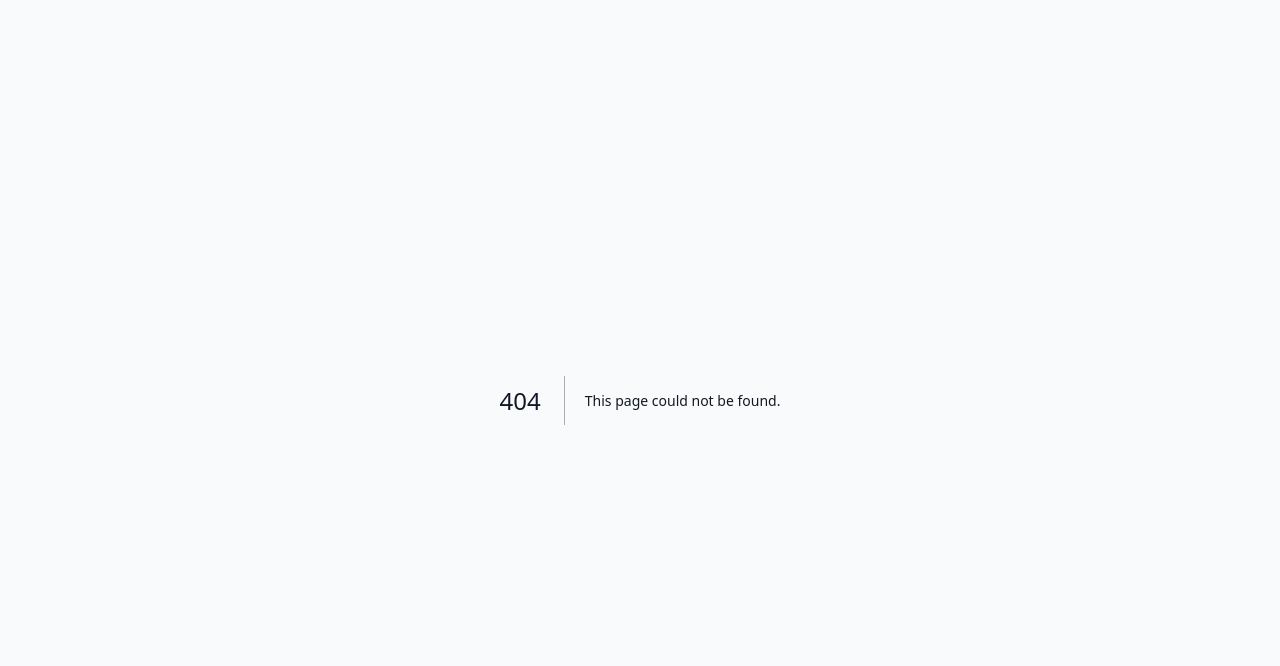
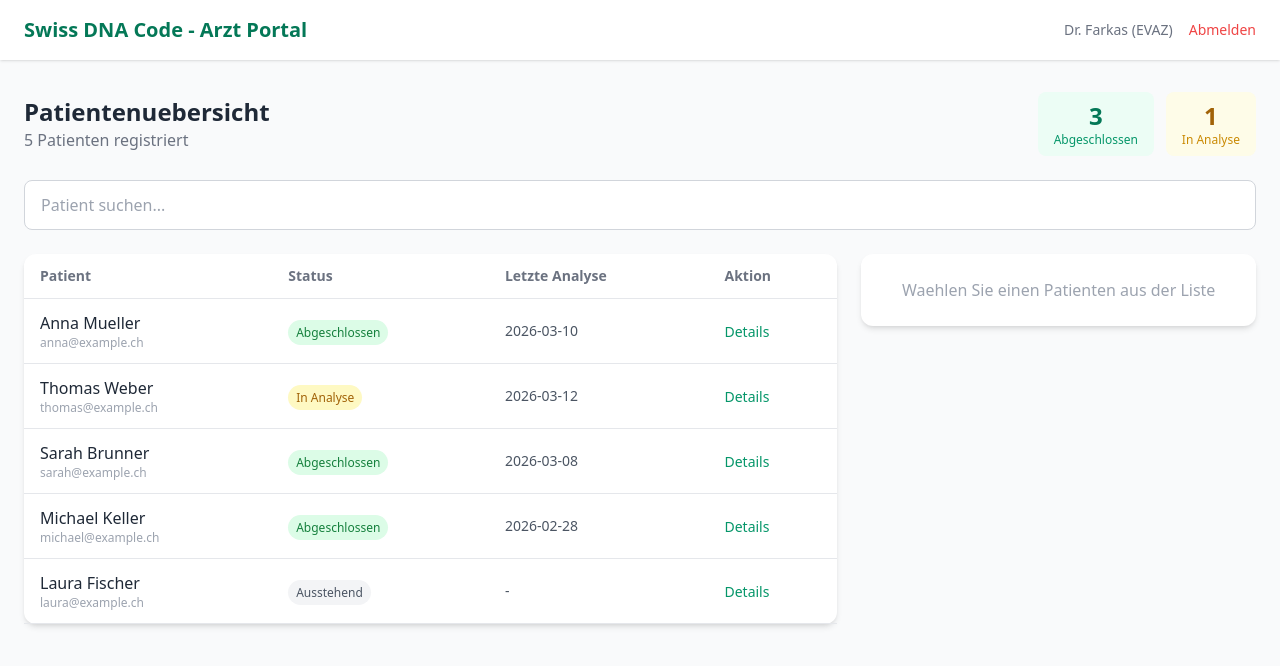
Before and after one commit to Harp-Corp/swiss-dna-platform, a Next.js app in the folder frontend/: page /doctor in a window 1280 px wide. Before the commit this address had no page. Shown: the top 666 px of the page. Built offline with nearby package versions, Linux system fonts and the light colour scheme.

Commit message:
Create page.tsx

```diff
--- /dev/null
+++ b/frontend/src/app/doctor/page.tsx
@@ -0,0 +1,132 @@
+'use client';
+import { useState } from 'react';
+
+const DEMO_PATIENTS = [
+  { id: '1', name: 'Anna Mueller', email: 'anna@example.ch', status: 'completed', lastAnalysis: '2026-03-10', dietScore: 82, healthScore: 75, sportScore: 90 },
+  { id: '2', name: 'Thomas Weber', email: 'thomas@example.ch', status: 'processing', lastAnalysis: '2026-03-12', dietScore: 0, healthScore: 0, sportScore: 0 },
+  { id: '3', name: 'Sarah Brunner', email: 'sarah@example.ch', status: 'completed', lastAnalysis: '2026-03-08', dietScore: 71, healthScore: 68, sportScore: 85 },
+  { id: '4', name: 'Michael Keller', email: 'michael@example.ch', status: 'completed', lastAnalysis: '2026-02-28', dietScore: 65, healthScore: 80, sportScore: 72 },
+  { id: '5', name: 'Laura Fischer', email: 'laura@example.ch', status: 'pending', lastAnalysis: null, dietScore: 0, healthScore: 0, sportScore: 0 },
+];
+
+const statusBadge: Record<string, string> = {
+  completed: 'bg-green-100 text-green-700',
+  processing: 'bg-yellow-100 text-yellow-700',
+  pending: 'bg-gray-100 text-gray-600',
+};
+
+const statusLabel: Record<string, string> = {
+  completed: 'Abgeschlossen',
+  processing: 'In Analyse',
+  pending: 'Ausstehend',
+};
+
+export default function DoctorDashboard() {
+  const [search, setSearch] = useState('');
+  const [selectedPatient, setSelectedPatient] = useState<string | null>(null);
+
+  const filtered = DEMO_PATIENTS.filter(
+    (p) => p.name.toLowerCase().includes(search.toLowerCase()) || p.email.toLowerCase().includes(search.toLowerCase()),
+  );
+
+  const patient = selectedPatient ? DEMO_PATIENTS.find((p) => p.id === selectedPatient) : null;
+
+  return (
+    <div className="min-h-screen bg-gray-50">
+      <nav className="bg-white shadow">
+        <div className="mx-auto flex max-w-7xl items-center justify-between px-6 py-4">
+          <h1 className="text-xl font-bold text-emerald-700">Swiss DNA Code - Arzt Portal</h1>
+          <div className="flex items-center gap-4">
+            <span className="text-sm text-gray-500">Dr. Farkas (EVAZ)</span>
+            <button onClick={() => { localStorage.removeItem('token'); window.location.href = '/'; }} className="text-sm text-red-500 hover:text-red-700">Abmelden</button>
+          </div>
+        </div>
+      </nav>
+
+      <main className="mx-auto max-w-7xl px-6 py-8">
+        <div className="mb-6 flex items-center justify-between">
+          <div>
+            <h2 className="text-2xl font-bold text-gray-800">Patientenuebersicht</h2>
+            <p className="text-gray-500">{DEMO_PATIENTS.length} Patienten registriert</p>
+          </div>
+          <div className="flex items-center gap-3">
+            <div className="rounded-lg bg-emerald-50 px-4 py-2 text-center">
+              <div className="text-2xl font-bold text-emerald-700">{DEMO_PATIENTS.filter(p => p.status === 'completed').length}</div>
+              <div className="text-xs text-emerald-600">Abgeschlossen</div>
+            </div>
+            <div className="rounded-lg bg-yellow-50 px-4 py-2 text-center">
+              <div className="text-2xl font-bold text-yellow-700">{DEMO_PATIENTS.filter(p => p.status === 'processing').length}</div>
+              <div className="text-xs text-yellow-600">In Analyse</div>
+            </div>
+          </div>
+        </div>
+
+        <input
+          type="text"
+          placeholder="Patient suchen..."
+          value={search}
+          onChange={(e) => setSearch(e.target.value)}
+          className="mb-6 w-full rounded-lg border border-gray-300 px-4 py-3 focus:border-emerald-500 focus:outline-none focus:ring-2 focus:ring-emerald-200"
+        />
+
+        <div className="grid gap-6 lg:grid-cols-3">
+          <div className="lg:col-span-2">
+            <div className="rounded-xl bg-white shadow-md">
+              <table className="w-full">
+                <thead>
+                  <tr className="border-b text-left text-sm text-gray-500">
+                    <th className="px-4 py-3">Patient</th>
+                    <th className="px-4 py-3">Status</th>
+                    <th className="px-4 py-3">Letzte Analyse</th>
+                    <th className="px-4 py-3">Aktion</th>
+                  </tr>
+                </thead>
+                <tbody>
+                  {filtered.map((p) => (
+                    <tr key={p.id} className={`border-b hover:bg-gray-50 cursor-pointer ${selectedPatient === p.id ? 'bg-emerald-50' : ''}`} onClick={() => setSelectedPatient(p.id)}>
+                      <td className="px-4 py-3">
+                        <div className="font-medium text-gray-800">{p.name}</div>
+                        <div className="text-xs text-gray-400">{p.email}</div>
+                      </td>
+                      <td className="px-4 py-3"><span className={`rounded-full px-2 py-1 text-xs font-medium ${statusBadge[p.status]}`}>{statusLabel[p.status]}</span></td>
+                      <td className="px-4 py-3 text-sm text-gray-600">{p.lastAnalysis || '-'}</td>
+                      <td className="px-4 py-3"><button className="text-sm text-emerald-600 hover:underline">Details</button></td>
+                    </tr>
+                  ))}
+                </tbody>
+              </table>
+            </div>
+          </div>
+
+          <div>
+            {patient ? (
+              <div className="rounded-xl bg-white p-6 shadow-md">
+                <h3 className="text-lg font-semibold text-gray-800 mb-4">{patient.name}</h3>
+                <p className="text-sm text-gray-500 mb-4">{patient.email}</p>
+                {patient.status === 'completed' ? (
+                  <div className="space-y-3">
+                    <div className="flex justify-between"><span className="text-sm text-gray-600">Ernaehrung</span><span className="font-bold text-gray-800">{patient.dietScore}/100</span></div>
+                    <div className="h-2 rounded-full bg-gray-200"><div className="h-2 rounded-full bg-green-500" style={{ width: `${patient.dietScore}%` }} /></div>
+                    <div className="flex justify-between"><span className="text-sm text-gray-600">Gesundheit</span><span className="font-bold text-gray-800">{patient.healthScore}/100</span></div>
+                    <div className="h-2 rounded-full bg-gray-200"><div className="h-2 rounded-full bg-red-500" style={{ width: `${patient.healthScore}%` }} /></div>
+                    <div className="flex justify-between"><span className="text-sm text-gray-600">Sport</span><span className="font-bold text-gray-800">{patient.sportScore}/100</span></div>
+                    <div className="h-2 rounded-full bg-gray-200"><div className="h-2 rounded-full bg-orange-500" style={{ width: `${patient.sportScore}%` }} /></div>
+                    <button className="mt-4 w-full rounded-lg bg-emerald-600 px-4 py-2 text-white text-sm hover:bg-emerald-700">Vollstaendigen Report anzeigen</button>
+                  </div>
+                ) : (
+                  <div className="text-center py-4">
+                    <span className={`rounded-full px-3 py-1 text-sm ${statusBadge[patient.status]}`}>{statusLabel[patient.status]}</span>
+                  </div>
+                )}
+              </div>
+            ) : (
+              <div className="rounded-xl bg-white p-6 shadow-md text-center text-gray-400">
+                <p>Waehlen Sie einen Patienten aus der Liste</p>
+              </div>
+            )}
+          </div>
+        </div>
+      </main>
+    </div>
+  );
+}
```
